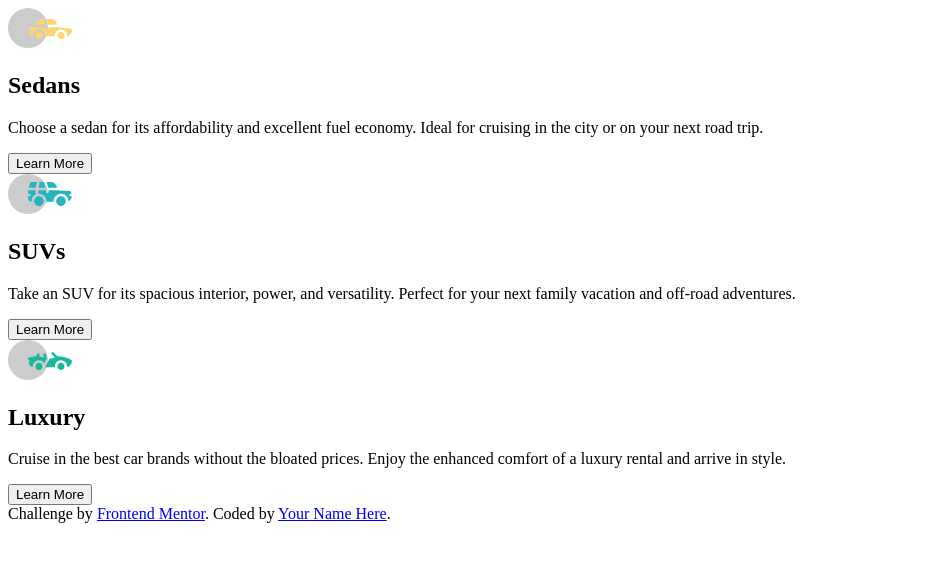
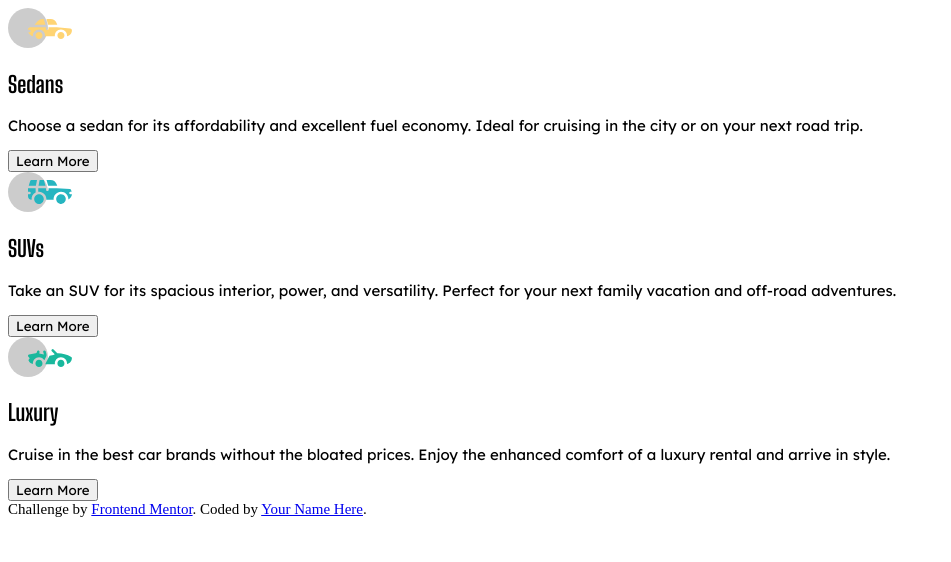
Before and after one commit to pajtimRr/3-column-preview-card-component, a plain HTML site: page index.html in a window 1280 px wide. Shown: the whole page, without its empty margins (0-951 px from the left). Drawn offline with Linux system fonts and the light colour scheme.

Commit message:
Created styles.css file and linked it to the index file as an external stylesheet, copied and pasted google fonts' stylesheets, declared css rules for fonts, renamed 'main' element as 'article' to better reflect the semantic meaning of the component

```diff
--- a/index.html
+++ b/index.html
@@ -7,7 +7,10 @@
   <!-- displays site properly based on user's device -->
 
   <link rel="icon" type="image/png" sizes="32x32" href="./images/favicon-32x32.png">
-
+<link rel="stylesheet" href="styles.css">
+<link rel="preconnect" href="https://fonts.googleapis.com">
+<link rel="preconnect" href="https://fonts.gstatic.com" crossorigin>
+<link href="https://fonts.googleapis.com/css2?family=Big+Shoulders+Display:wght@700&family=Lexend+Deca&display=swap" rel="stylesheet">
   <title>Frontend Mentor | 3-column preview card component</title>
 
 </head>
--- /dev/null
+++ b/styles.css
@@ -0,0 +1,11 @@
+p, button {
+    font-family: 'Lexend Deca', sans-serif;
+}
+
+h2 {
+    font-family: 'Big Shoulders Display', cursive;
+}
+
+body {
+    font-size: 15px;
+}
```
